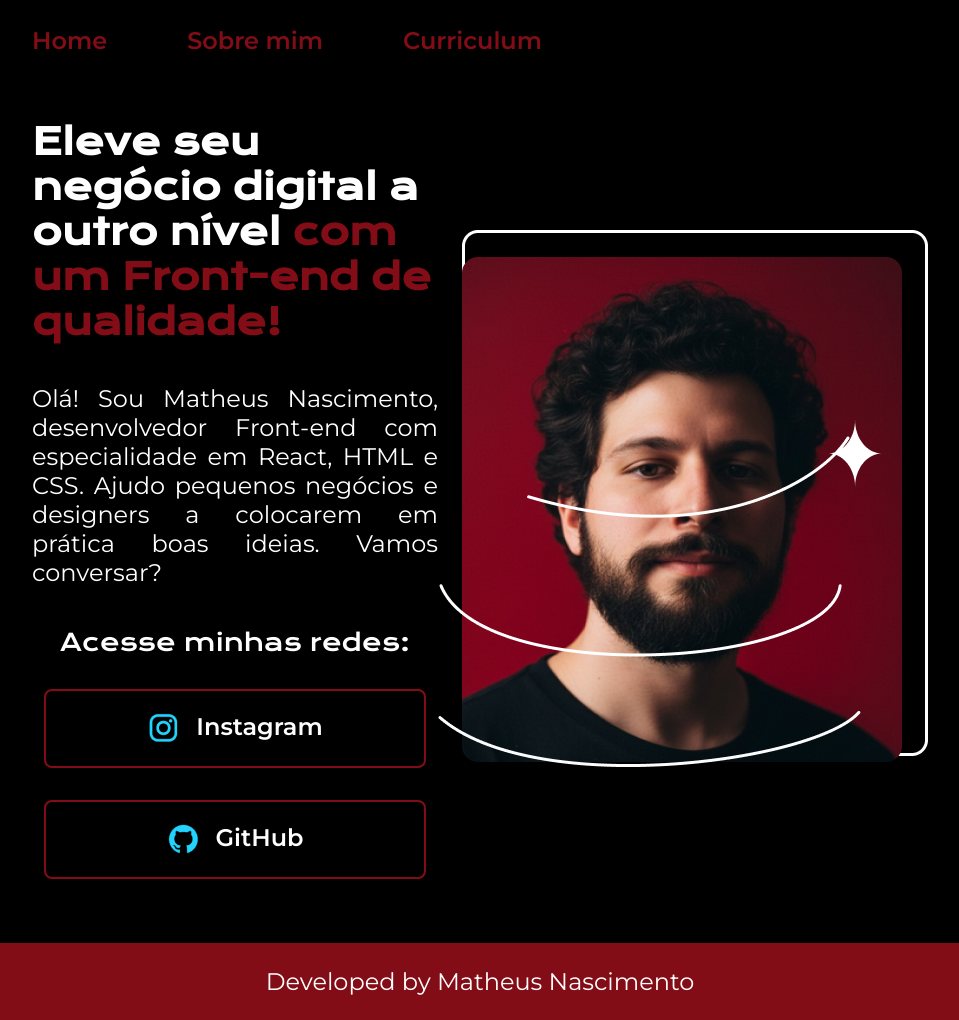
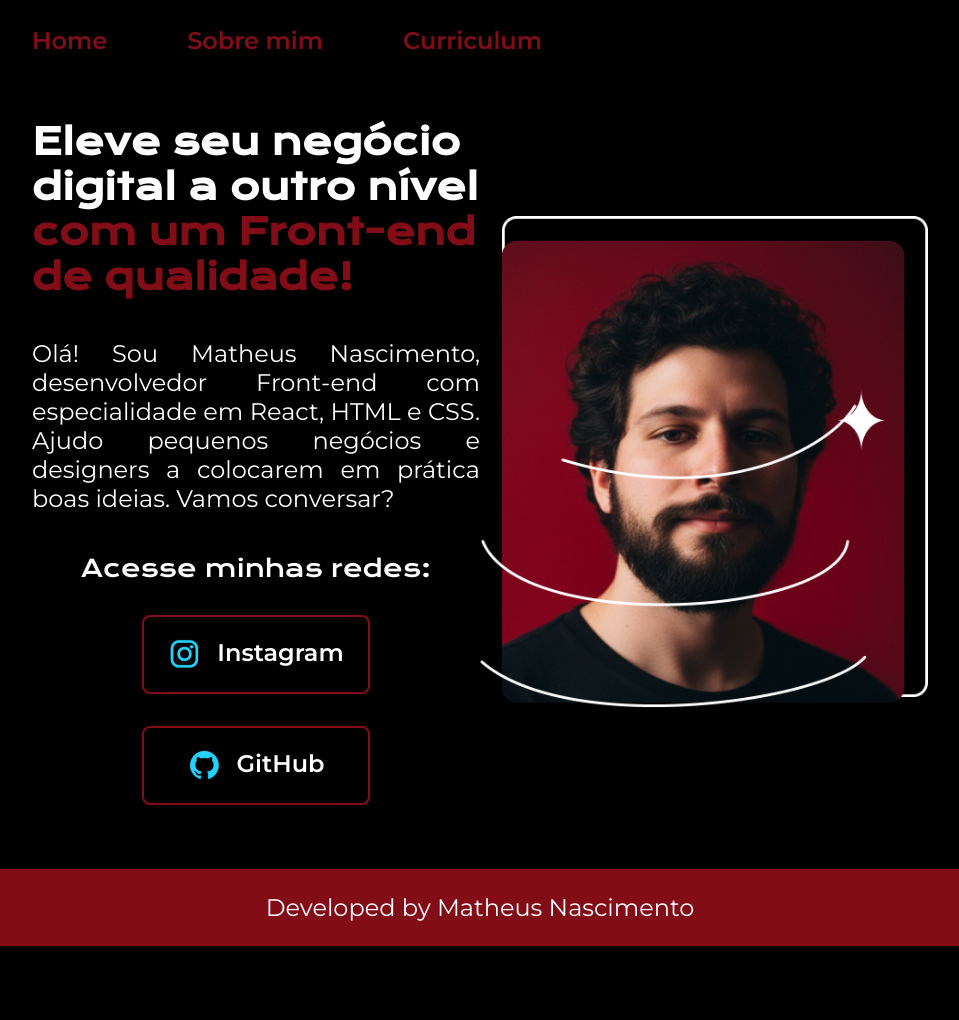
Before and after one commit to mathnascimento7463/portfolio-aula-alura, a plain HTML site: page index.html in a window 1280 px wide. Shown: the whole page, without its empty margins (160-1119 px from the left). After the commit the page ends 946 px from the top, so only its background shows below. Drawn offline with nearby package versions, Linux system fonts and the light colour scheme.

Commit message:
reposicionamento-conteudo

```diff
--- a/index.html
+++ b/index.html
@@ -20,17 +20,17 @@
                 <p class="apresentacao__conteudo__paragrafo">Olá! Sou Matheus Nascimento, desenvolvedor Front-end com especialidade em React, HTML e CSS. Ajudo pequenos negócios e designers a colocarem em prática boas ideias. Vamos conversar?</p>
                 <div class="apresentacao__links">
                     <h2 class="apresentacao__conteudo__subtitulo">Acesse minhas redes: </h2>
-                    <a class="apresentacao__links__link" href="https://www.instagram.com/math.nascimento2/">
+                    <a class="apresentacao__links__navegacao" href="https://www.instagram.com/math.nascimento2/">
                         <img src="img/instagram.png" alt="">
                         Instagram
                     </a>
-                    <a class="apresentacao__links__link" href="https://github.com/mathnascimento7463">
+                    <a class="apresentacao__links__navegacao" href="https://github.com/mathnascimento7463">
                         <img src="img/github.png" alt="simbolo github">
                         GitHub
                     </a>
                 </div>
             </section>
-            <img src="img/Imagem.png" alt="foto perfil">
+            <img class="apresentacao__imagem" src="img/Imagem.png" alt="foto perfil">
         </main>
         <footer>
             <p class="rodape">Developed by Matheus Nascimento</p>
--- a/styles/style.css
+++ b/styles/style.css
@@ -30,7 +30,7 @@ body {
 
 .cabecalho__menu__link {
      font-family: var(--fonte-secundaria);
-     font-size: 24px;
+     font-size: 1.5rem;
      font-weight: 600;
      color: var(--cor-terciaria);
      text-decoration: none;
@@ -52,19 +52,19 @@ body {
 }
 
 .apresentacao__conteudo{
-    width: 615px;
+    width: 50%;
     display: flex;
     flex-direction: column;
     gap: 40px;
 }
 
 .apresentacao__conteudo__titulo{
-    font-size: 36px;
+    font-size: 2.25rem;
     font-family: var(--fonte-primaria);
 }
 
 .apresentacao__conteudo__paragrafo{
-    font-size: 24px;
+    font-size: 1.5rem;
     font-family: var(--fonte-secundaria);
     text-align: justify;
 }
@@ -80,18 +80,18 @@ body {
 .apresentacao__conteudo__subtitulo {
     font-family: var(--fonte-primaria);
     font-weight: 400;
-    font-size: 24px;
+    font-size: 1.5rem;
 }
 
-.apresentacao__links__link {
+.apresentacao__links__navegacao {
     display: flex;
     justify-content: center;
     gap: 16px;
-    width: 378px;
+    width: 50%;
     text-align: center;
     border: 2px solid var(--cor-terciaria);
     border-radius: 8px;
-    font-size: 24px;
+    font-size: 1.5rem;
     padding: 21.5px 0px;
     text-decoration: none;
     color: var(--cor-secundaria);
@@ -103,23 +103,27 @@ body {
     background-color: #272727;
 }
 
+.apresentacao__imagem {
+    width: 50%;
+}
+
 .rodape {
     text-align: center;
     background-color: var(--cor-terciaria);
     padding: 24px;
     font-family: var(--fonte-secundaria);
-    font-size: 24px;
+    font-size: 1.5rem;
     font-weight: 400;
 }
 
 .apresentacao__conteudo__titulo__curriculum {
-    font-size: 36px;
+    font-size: 2.25rem;
     font-family: var(--fonte-primaria);
     padding: 5% 0 2% 15%;
 }
 
 .apresentacao__conteudo__segundoTitulo {
-    font-size: 25px;
+    font-size: 1.56rem;
     font-family: var(--fonte-primaria);
     padding: 0 0 5% 15%;
 }
@@ -130,6 +134,6 @@ body {
 
 .conteudo__lista {
     padding: 2% 0 0 0;
-    font-size: 22px;
+    font-size: 1.37rem;
     font-family: var(--fonte-secundaria);
 }
```
Also changed, not shown: about_me.html (+1 -1 lines).
